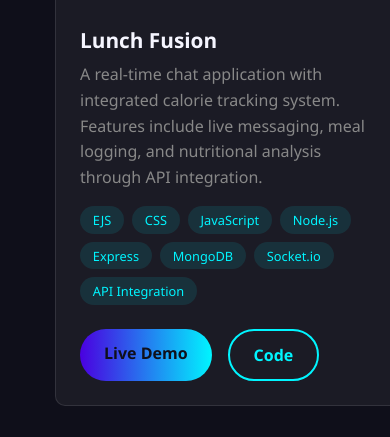
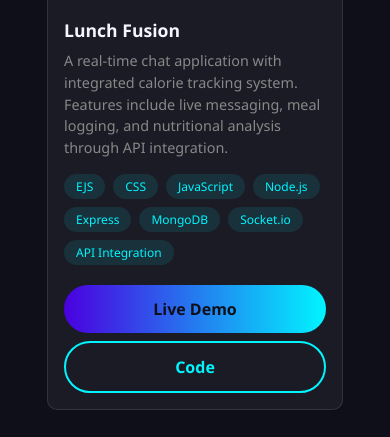
Before and after one commit to 6ankit/Ankitlportfolio, a plain HTML site: page index.html in a window 390 px wide. Shown: the part 4059-4496 px from the top of the page. Drawn offline with nearby package versions, Linux system fonts and the light colour scheme; grey boxes are pictures that could not be loaded.

Commit message:
Update site content

```diff
--- a/index.html
+++ b/index.html
@@ -373,9 +373,11 @@ nav {
       /* Projects Section */
 .projects-grid {
     display: grid;
-    grid-template-columns: repeat(auto-fit, minmax(350px, 1fr));
+    grid-template-columns: repeat(auto-fit, minmax(min(100%, 350px), 1fr));
     gap: 2rem;
-    padding: 0 1rem; /* Equal padding on both sides */
+    padding: 0 1rem;
+    width: 100%;
+    box-sizing: border-box;
 }
 
 .project-card {
@@ -384,14 +386,25 @@ nav {
     overflow: hidden;
     transition: all 0.3s ease;
     border: 1px solid rgba(255, 255, 255, 0.1);
-    margin: 0 auto; /* Centers the card if it doesn't fill the grid */
-    width: 100%; /* Ensures full width within grid cell */
-    max-width: 100%; /* Prevents overflow */
+    width: 100%;
+    max-width: 100%;
+    box-sizing: border-box;
 }
 
-.project-card:hover {
-    transform: translateY(-10px);
-    box-shadow: 0 15px 30px rgba(0, 0, 0, 0.3);
+@media (max-width: 768px) {
+    .projects-grid {
+        grid-template-columns: 1fr;
+        padding: 0 0.5rem;
+        gap: 1.5rem;
+    }
+
+    .project-card {
+        margin-bottom: 1rem;
+    }
+
+    .project-card:hover {
+        transform: none; /* Remove hover effect on mobile */
+    }
 }
 
 .project-image {
@@ -401,40 +414,66 @@ nav {
 }
 
 .project-content {
-    padding: 1.5rem;
+    padding: 1.25rem;
 }
 
 .project-title {
-    font-size: 1.3rem;
+    font-size: 1.25rem;
     margin-bottom: 0.5rem;
 }
 
 .project-description {
     margin-bottom: 1rem;
     color: var(--gray);
-    line-height: 1.6;
+    line-height: 1.5;
+    font-size: 0.95rem;
 }
 
 .project-tech {
     display: flex;
     flex-wrap: wrap;
     gap: 0.5rem;
-    margin-bottom: 1.5rem;
+    margin-bottom: 1.25rem;
 }
 
 .tech {
     background-color: rgba(0, 245, 255, 0.1);
     color: var(--secondary);
-    padding: 0.3rem 0.8rem;
+    padding: 0.25rem 0.75rem;
     border-radius: 50px;
-    font-size: 0.8rem;
+    font-size: 0.75rem;
+    white-space: nowrap;
 }
 
 .project-links {
     display: flex;
-    gap: 1rem;
+    gap: 0.75rem;
+    flex-wrap: wrap;
 }
 
+@media (max-width: 480px) {
+    .project-content {
+        padding: 1rem;
+    }
+
+    .project-title {
+        font-size: 1.1rem;
+    }
+
+    .project-description {
+        font-size: 0.9rem;
+    }
+
+    .project-links {
+        flex-direction: column;
+        gap: 0.5rem;
+    }
+
+    .project-links .btn {
+        width: 100%;
+        text-align: center;
+    }
+}
         /* Contact Section */
         .contact-container {
             display: flex;
```
